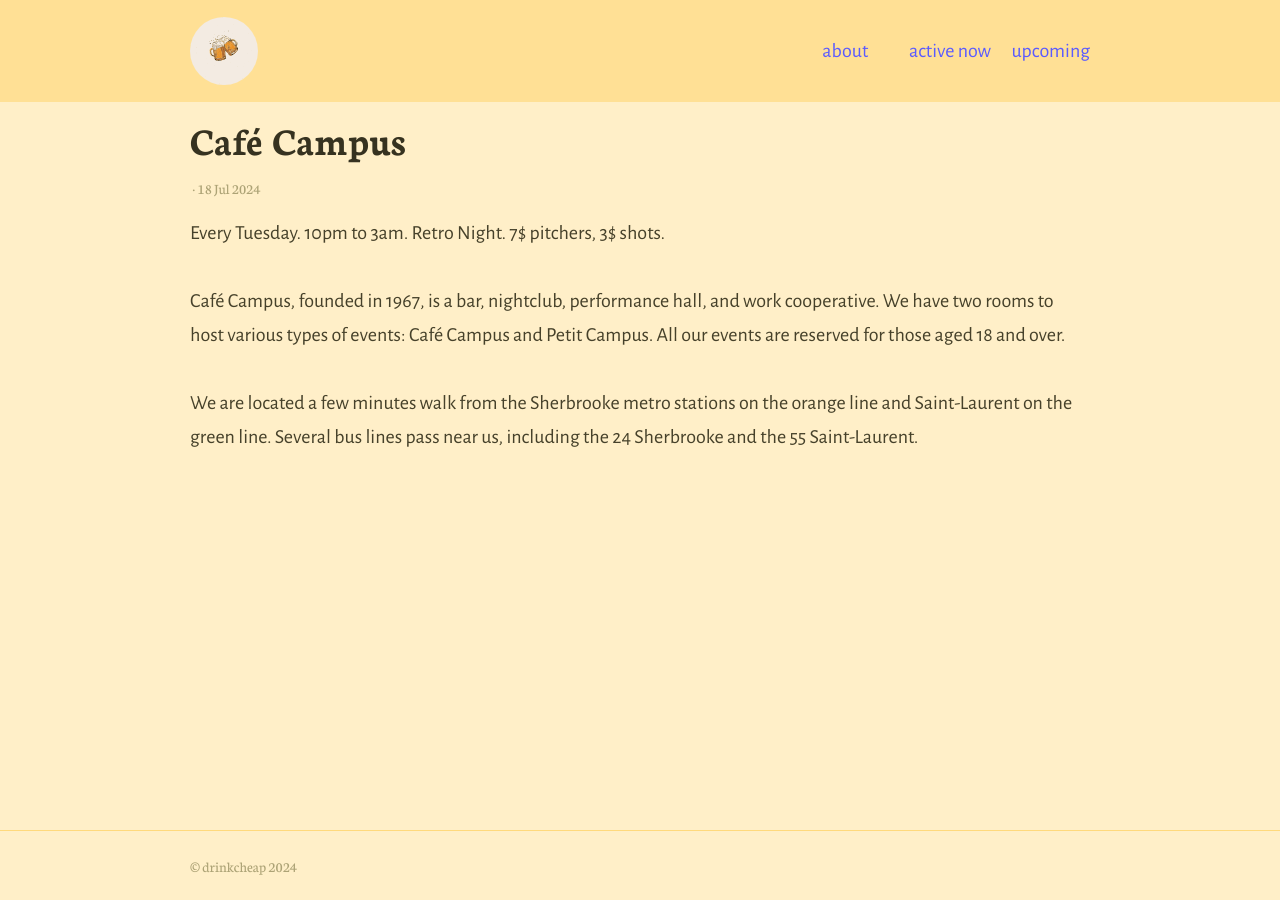
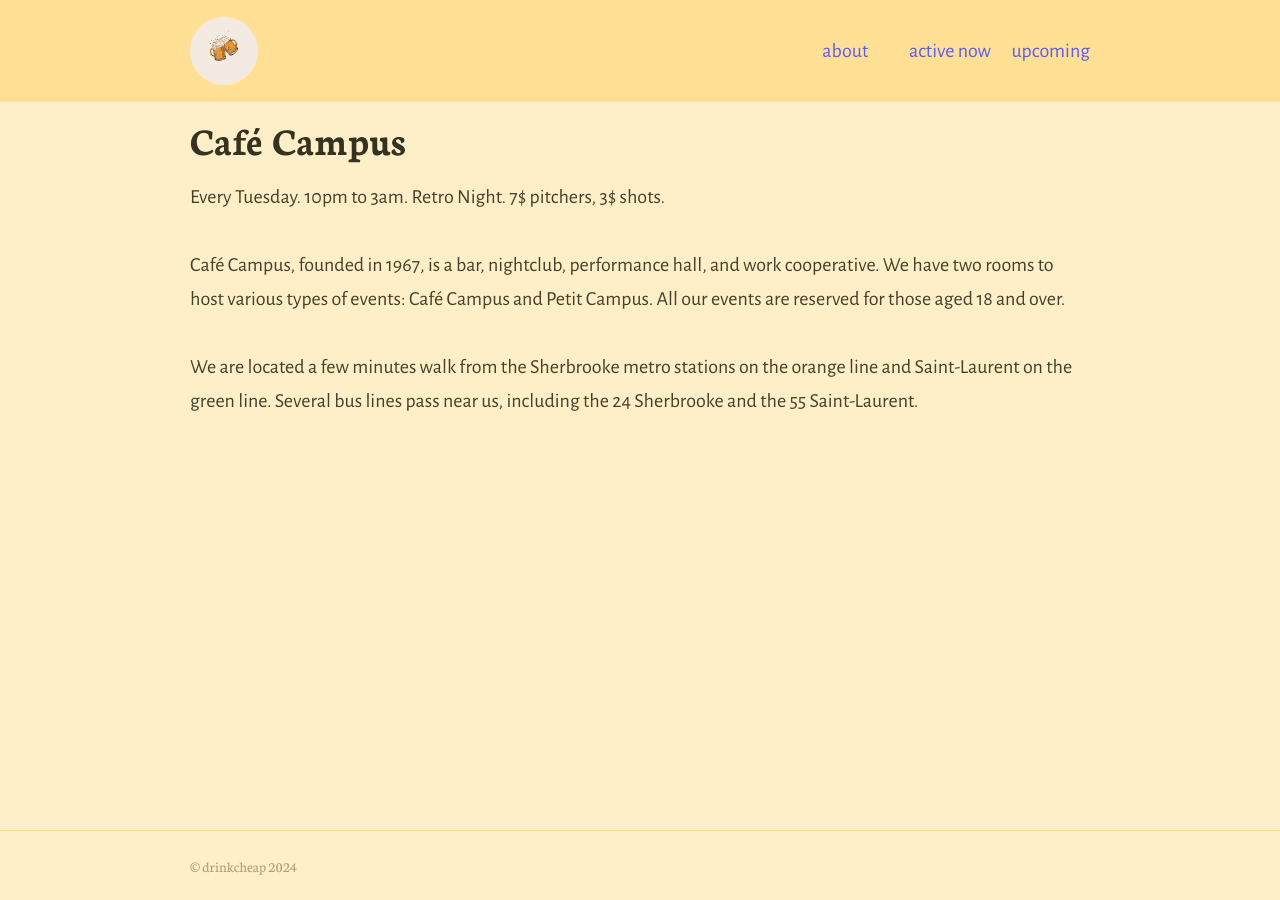
Before and after one commit to hworangkicks/hworangkicks.github.io, a Jekyll site: the page built from _posts/2024-07-18-cafecampus-tuesday.md, in a window 1280 px wide. Built offline with Jekyll 4.4.1, drawn with Linux system fonts in a browser that asks for light colours; nearby versions of some CDN libraries.

Commit message:
Update post.html

```diff
--- a/_layouts/post.html
+++ b/_layouts/post.html
@@ -9,7 +9,7 @@
 	<article class="article  article--post  content  typeset">
 
     <h1>{{ page.title }}</h1>
-		{% include post-meta.html %}
+
     {{ content }}
 
   </article>
```
